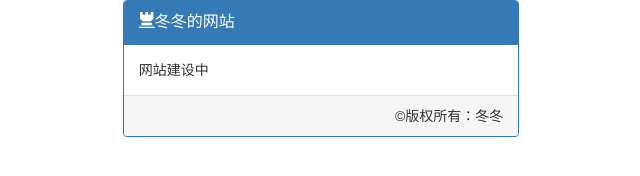
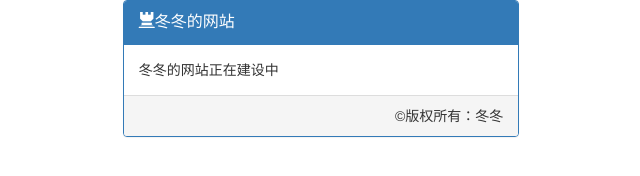
Before and after one commit to dongdongdev/htmlstudy, a plain HTML site: page wwwroot/index.html in a window 1280 px wide. Shown: the full height of the page, 319-959 px from the left. Drawn offline with Linux system fonts and the light colour scheme.

Commit message:
'dongdong'

```diff
--- a/wwwroot/index.html
+++ b/wwwroot/index.html
@@ -17,7 +17,7 @@
                             <div class="panel-title"><i class="glyphicon glyphicon-tower"></i>冬冬的网站</div>
                         </div>
                         <div class="panel-body">
-                            网站建设中
+                            冬冬的网站正在建设中
                         </div>
                         <div class="panel-footer text-right">
                             &copy;版权所有：冬冬
```
